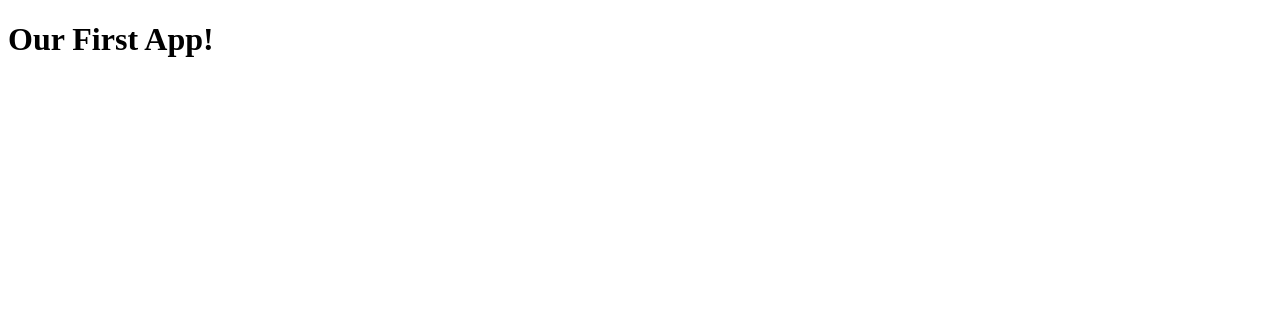
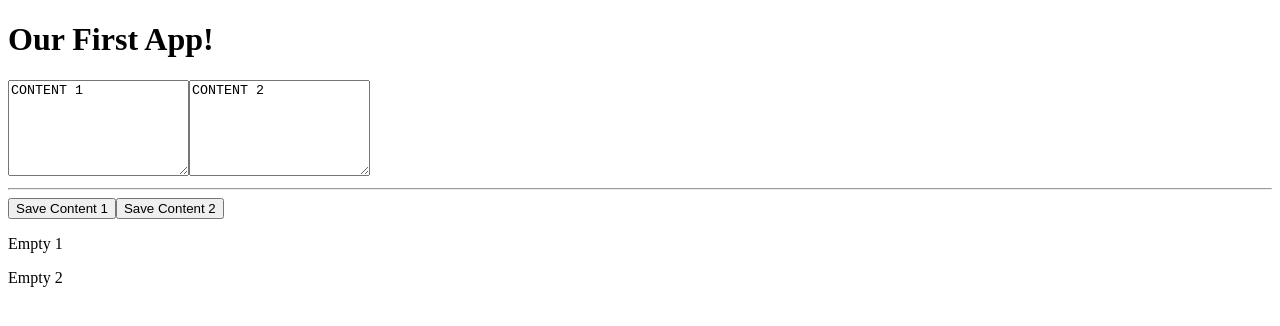
Before and after one commit to carloswm85/_mean-app, an Angular app: page / in a window 1280 px wide. Shown: the top 326 px of the page. Built offline with nearby package versions, Linux system fonts and the light colour scheme.

Commit message:
update # databinding {{ }}, [ ], ( ), [( )]

```diff
--- a/src/app/app.component.html
+++ b/src/app/app.component.html
@@ -1 +1,2 @@
 <h1>Our First App!</h1>
+<app-post-create></app-post-create>
--- a/src/app/app.component.ts
+++ b/src/app/app.component.ts
@@ -1,12 +1,13 @@
 import { Component } from '@angular/core';
 import { RouterOutlet } from '@angular/router';
+import { PostCreateComponent } from './posts/post-create/post-create.component';
 
 @Component({
   selector: 'app-root',
   standalone: true,
-  imports: [RouterOutlet],
+  imports: [RouterOutlet, PostCreateComponent],
   templateUrl: './app.component.html',
-  styleUrl: './app.component.css'
+  styleUrl: './app.component.css',
 })
 export class AppComponent {
   title = 'mean-app';
--- a/src/app/posts/post-create/post-create.component.html
+++ b/src/app/posts/post-create/post-create.component.html
@@ -1 +1,16 @@
-<p>post-create works!</p>
+<!--
+  String Interpolation: {{ newPost1 }}
+  Property Binding: [value]="enteredValue1"
+  Event Binding: (click)
+  Two Way Binding: [(ngModel)]
+-->
+
+<textarea rows="6" aria-label="textarea" [value]="enteredValue1" #postInput></textarea>
+<textarea rows="6" aria-label="textarea" [(ngModel)]="enteredValue2"></textarea>
+
+<hr>
+<button (click)="onAddPost1(postInput)">Save Content 1</button>
+<button (click)="onAddPost2()">Save Content 2</button>
+
+<p>{{ newPost1 }}</p>
+<p>{{ newPost2 }}</p>
--- a/src/app/posts/post-create/post-create.component.ts
+++ b/src/app/posts/post-create/post-create.component.ts
@@ -1,12 +1,23 @@
 import { Component } from '@angular/core';
+import { FormsModule } from '@angular/forms';
 
 @Component({
   selector: 'app-post-create',
   standalone: true,
-  imports: [],
+  imports: [FormsModule],
   templateUrl: './post-create.component.html',
-  styleUrl: './post-create.component.css'
+  styleUrl: './post-create.component.css',
 })
 export class PostCreateComponent {
+  enteredValue1 = 'CONTENT 1';
+  enteredValue2 = 'CONTENT 2';
+  newPost1 = 'Empty 1';
+  newPost2 = 'Empty 2';
 
+  onAddPost1(postInput: HTMLTextAreaElement) {
+    this.newPost1 = postInput.value;
+  }
+  onAddPost2() {
+    this.newPost2 = this.enteredValue2;
+  }
 }
```
